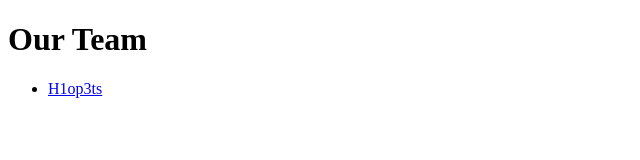
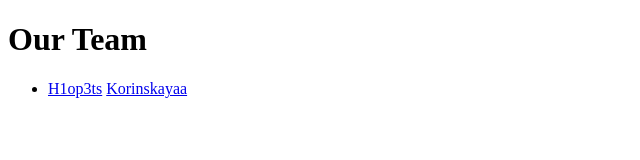
Before and after one commit to chernobelenkiy/L1.Animal, a plain HTML site: page index.html in a window 1280 px wide. Shown: the whole page, without its empty margins (0-640 px from the left). Drawn offline with Linux system fonts and the light colour scheme.

Commit message:
add korinskayaa

```diff
--- a/index.html
+++ b/index.html
@@ -10,6 +10,7 @@
   <ul>
     <li>
       <a href='https://h1op3ts.github.io/'>H1op3ts</a>
+      <a href="https://korinskayaa.github.io/">Korinskayaa</a>
     </li>
   </ul>
  </body>
```
